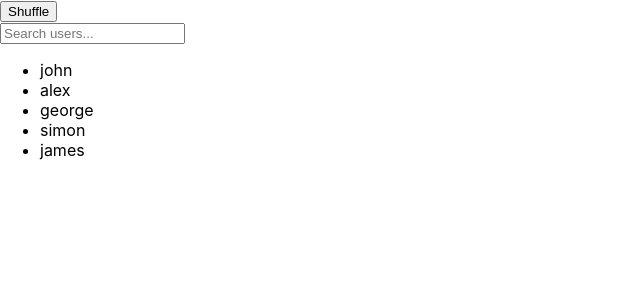
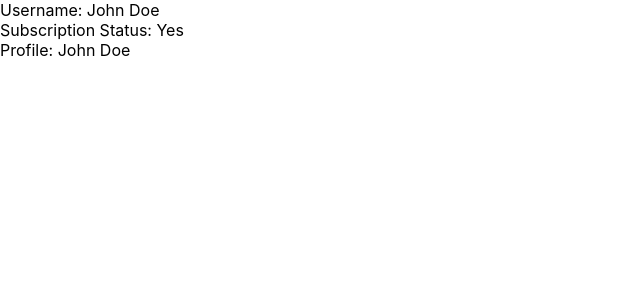
Before and after one commit to dracarys09/react-hooks-tutorial, a React (Create React App) app: page / in a window 1280 px wide. Shown: the top 300 px of the page, without its empty margins (0-640 px from the left). Built offline with nearby package versions, Linux system fonts and the light colour scheme.

Commit message:
useContext hook

```diff
--- a/src/App.tsx
+++ b/src/App.tsx
@@ -1,6 +1,5 @@
 import "./App.css";
-import UseCallbackDemo from "./components/UseCallbackDemo";
-import { UseRefDemo2 } from "./components/UseRefDemo2";
+import { UseContextDemo } from "./components/UseContextDemo";
 
 function App() {
   return (
@@ -10,7 +9,8 @@ function App() {
       {/* <UseMemoDemo /> */}
       {/* <UseRefDemo /> */}
       {/* <UseRefDemo2 /> */}
-      <UseCallbackDemo />
+      {/* <UseCallbackDemo /> */}
+      <UseContextDemo />
     </div>
   );
 }
--- /dev/null
+++ b/src/components/Dashboard.tsx
@@ -0,0 +1,32 @@
+import { Profile } from "./Profile";
+import { Sidebar } from "./Sidebar";
+
+// interface DashboardProps {
+//   user: User;
+// }
+
+// NOTE: There is a problem with this Dashboard component. Notice that it takes
+// user as props but has nothing to do with it except passing it to the children
+// components --> this can be solved using Context
+
+// export const Dashboard = ({ user }: DashboardProps) => {
+//   return (
+//     <div>
+//       <Sidebar user={user} />
+//       <Profile user={user} />
+//     </div>
+//   );
+// };
+
+interface DashboardProps {}
+
+// The goal is to have the 'user' accessible in the tree without
+// having to pass it along
+export const Dashboard = ({}: DashboardProps) => {
+  return (
+    <div>
+      <Sidebar />
+      <Profile />
+    </div>
+  );
+};
--- /dev/null
+++ b/src/components/DashboardContext.ts
@@ -0,0 +1,16 @@
+import { createContext, useContext } from "react";
+import { User } from "./UseContextDemo";
+
+// We can create a custom hook to avoid using 'undefined' here and '?' at places
+// which are going to access this context
+export const DashboardContext = createContext<User | undefined>(undefined);
+
+export function useUserContext() {
+  const user = useContext(DashboardContext);
+
+  if (user === undefined) {
+    throw new Error("useUserContext must be used with a DashboardContext");
+  }
+
+  return user;
+}
--- /dev/null
+++ b/src/components/Profile.tsx
@@ -0,0 +1,12 @@
+import { useContext } from "react";
+import { DashboardContext, useUserContext } from "./DashboardContext";
+
+interface ProfileProps {
+  // user: User;
+}
+
+export const Profile = ({}: ProfileProps) => {
+  // const user = useContext(DashboardContext);
+  const user = useUserContext();
+  return <div>Profile: {user.name}</div>;
+};
--- /dev/null
+++ b/src/components/Sidebar.tsx
@@ -0,0 +1,20 @@
+import { useContext } from "react";
+import { DashboardContext, useUserContext } from "./DashboardContext";
+
+interface SidebarProps {
+  // user: User;
+}
+
+// Here we are going to use a Consumer which will consume values provided
+// by the Provider
+export const Sidebar = ({}: SidebarProps) => {
+  // const user = useContext(DashboardContext);
+  const user = useUserContext();
+  console.log("User:", user);
+  return (
+    <div>
+      <div>Username: {user.name}</div>
+      <div>Subscription Status: {user.isSubscribed && "Yes"}</div>
+    </div>
+  );
+};
--- /dev/null
+++ b/src/components/UseContextDemo.tsx
@@ -0,0 +1,41 @@
+// Context in react --> just think of it as the way to store data and
+// have it be accessible to components no matter where they are in your
+// application in the tree even if it is for the entire application to
+// have it access the data without having to pass it through props. Thus,
+// there is no need to have long chain of props and keep passing them from
+// one component to another. Context is a way to avoid this prop drilling.
+// Thus, context is a way to have some state which is accessible to multiple
+// components without having to do all this messy and unmaintainable prop
+// drilling.
+
+import { useState } from "react";
+import { Dashboard } from "./Dashboard";
+import { DashboardContext } from "./DashboardContext";
+
+export interface User {
+  isSubscribed: boolean;
+  name: string;
+}
+
+interface UseContextDemoProps {}
+
+// The goal is to have the 'user' accessible in the tree without
+// having to pass it along. So, what we are going to do is we are
+// going to create a context, have it hold our 'user' and wrap
+// everything in Dashboard with that context. Then everything inside
+// Dashboard will have access to 'user' directly without it having to
+// be needed to be passed through props
+export const UseContextDemo = ({}: UseContextDemoProps) => {
+  const [user] = useState<User>({
+    isSubscribed: true,
+    name: "John Doe",
+  });
+
+  return (
+    <div>
+      <DashboardContext.Provider value={user}>
+        <Dashboard />
+      </DashboardContext.Provider>
+    </div>
+  );
+};
```
